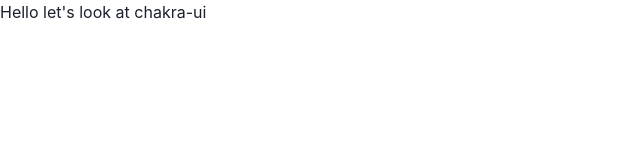
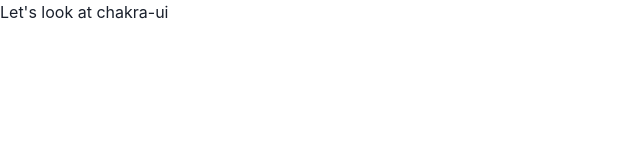
Before and after one commit to WeAreAcademy/chakra-ui-demo, a React (Create React App) app: page / in a window 1280 px wide. Shown: the top 160 px of the page, without its empty margins (0-640 px from the left). Built offline with nearby package versions, Linux system fonts and the light colour scheme.

Commit message:
ready to start demo

```diff
--- a/src/App.tsx
+++ b/src/App.tsx
@@ -2,7 +2,7 @@
 
 
   return (
-    <div>Hello let's look at chakra-ui</div>
+    <div>Let's look at chakra-ui</div>
   );
 }
 
--- a/src/DemoTable.tsx
+++ b/src/DemoTable.tsx
@@ -1,4 +1,4 @@
-import { Container, Table, TableCaption, TableContainer, Tbody, Td, Tfoot, Th, Thead, Tr, useToast } from "@chakra-ui/react";
+import { Container, Table, TableCaption, TableContainer, Tbody, Td, Tfoot, Th, Thead, Tr } from "@chakra-ui/react";
 import axios from "axios";
 import { useEffect, useState } from "react";
 
```
